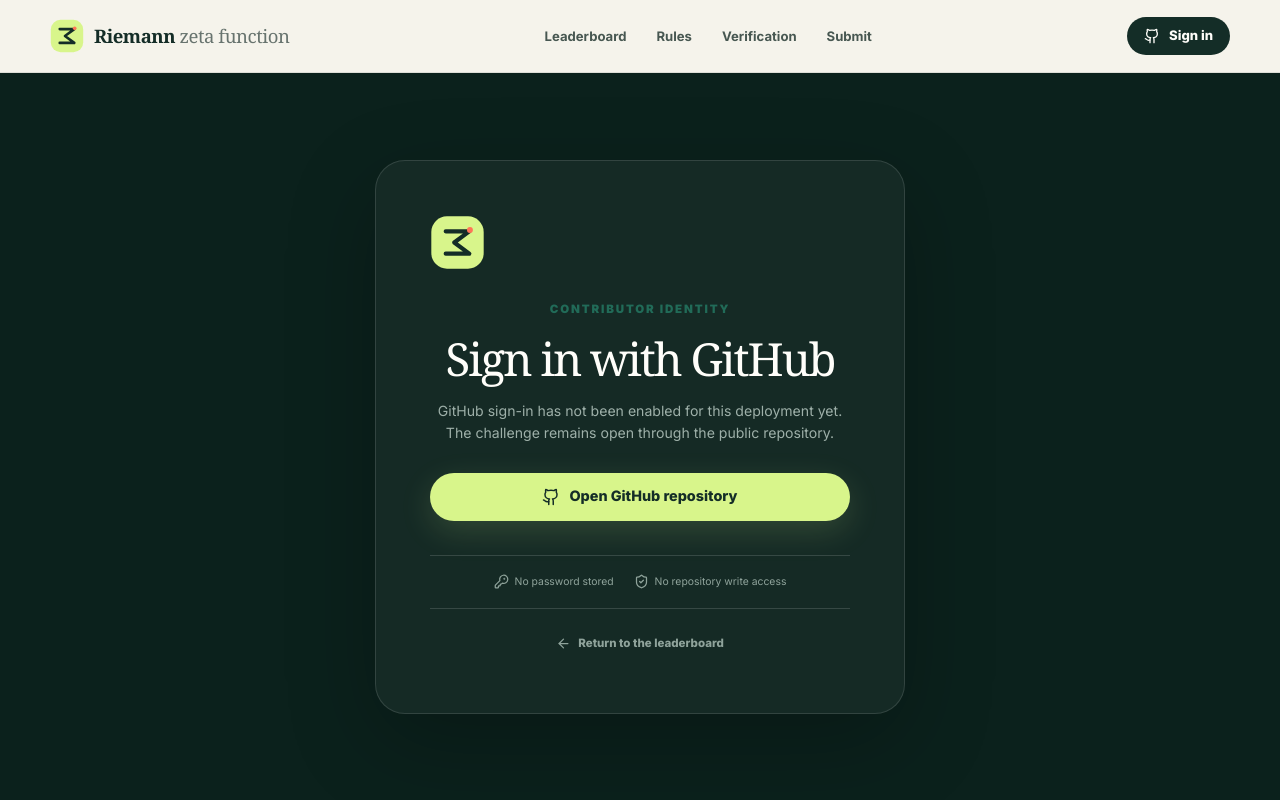
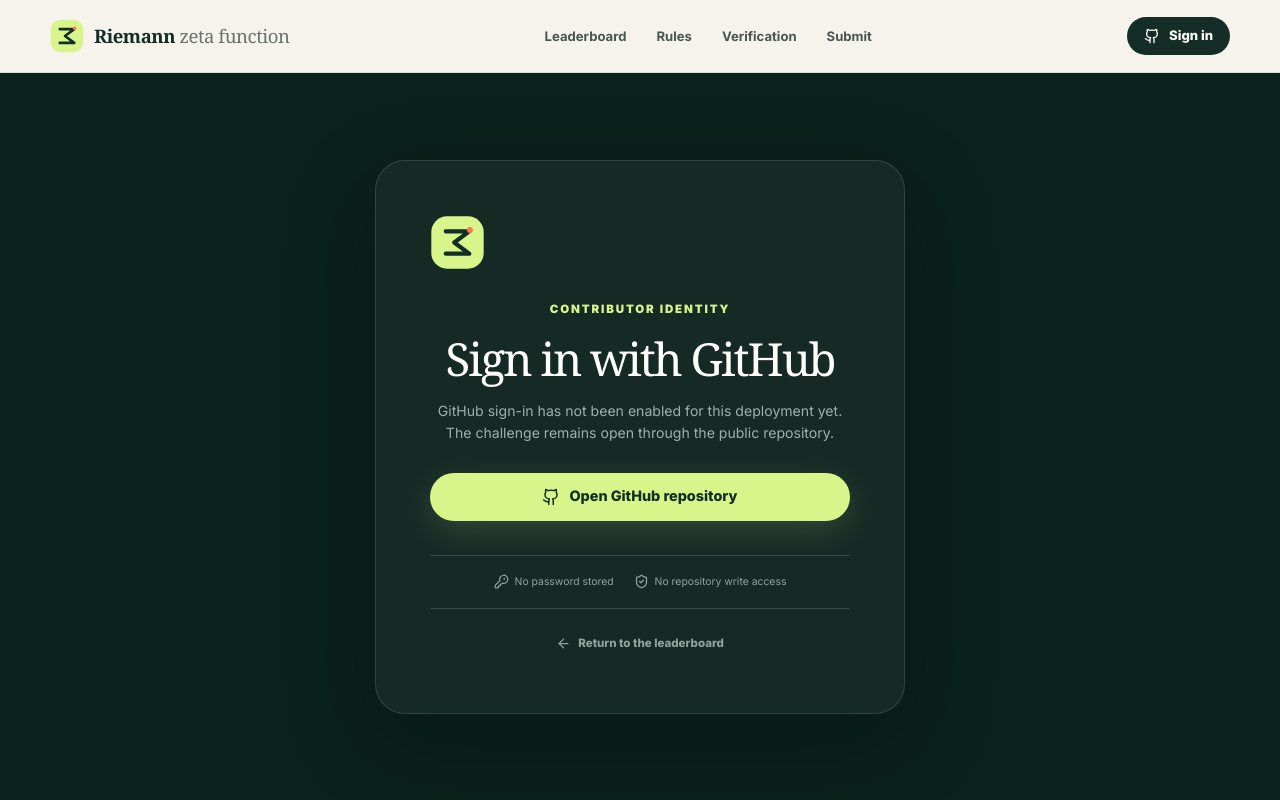
Before and after one commit to josusanmartin/riemann, a Next.js app: page /signin in a window 1280 px wide. Shown: the top 800 px of the page. Built offline with nearby package versions, Linux system fonts and the light colour scheme; no server answers.

Commit message:
Use the light label color on dark hero and sign-in cards

```diff
--- a/src/app/globals.css
+++ b/src/app/globals.css
@@ -189,6 +189,8 @@ h3 {
   text-transform: uppercase;
 }
 
+.inner-hero .eyebrow,
+.signin-card .eyebrow,
 .eyebrow-light {
   color: var(--lime);
 }
```
